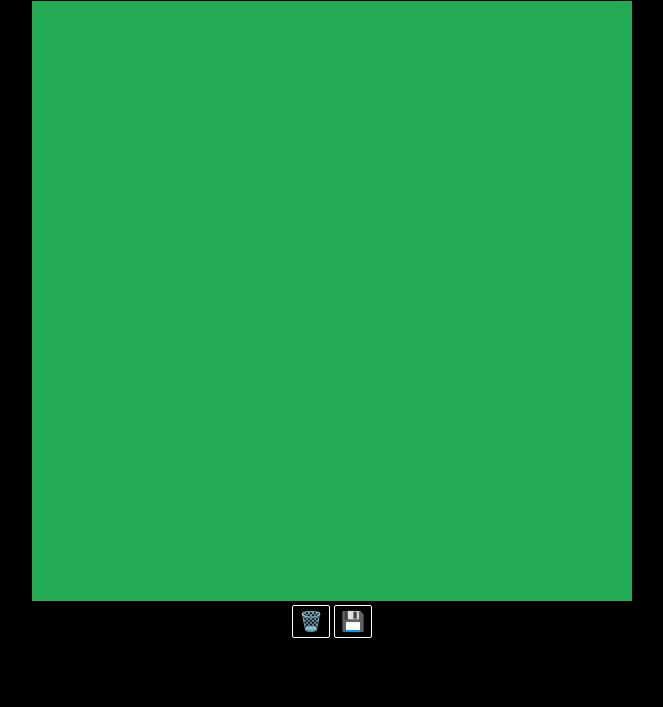
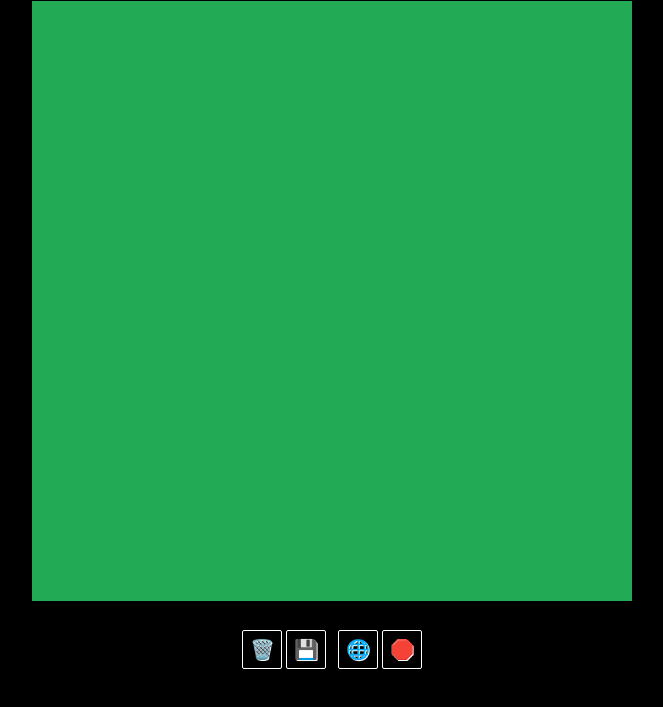
Before and after one commit to edcheyjr/world-generation, a website with bundled scripts: page index.html in a window 1280 px wide. Shown: the part 79-786 px from the top of the page, without its empty margins (308-971 px from the left). Built offline with nearby package versions, Linux system fonts and the light colour scheme.

Commit message:
button styles

```diff
--- a/index.html
+++ b/index.html
@@ -12,6 +12,21 @@
     <div id="controls">
       <button id="clear-btn" title="clear" aria-label="clear button">🗑️</button>
       <button id="save-btn" title="save" aria-label="save button">💾</button>
+      &nbsp;
+      <button
+        id="clear-btn"
+        title="enable graph editing"
+        aria-label="enable graph editing"
+      >
+        🌐
+      </button>
+      <button
+        id="save-btn"
+        title="stop graph editing"
+        aria-label="stop graph editing"
+      >
+        🛑
+      </button>
     </div>
   </body>
   <script>
--- a/style.css
+++ b/style.css
@@ -1,6 +1,6 @@
 body {
   background: black;
-  margin: auto auto;
+  margin: 0 auto;
   text-align: center;
 }
 
@@ -11,6 +11,7 @@ h1 {
 
 #canvasOne {
   background-color: #2a5;
+  margin-bottom: 25px;
 }
 
 #control {
@@ -18,11 +19,12 @@ h1 {
 }
 button {
   cursor: pointer;
-  padding: 4px 6px;
+  padding: 7px 7px;
   font-size: larger;
   border: 1px solid white;
   background: transparent;
   border-radius: 2px;
+  text-shadow: 1px 1px white;
 }
 
 button:hover {
```
